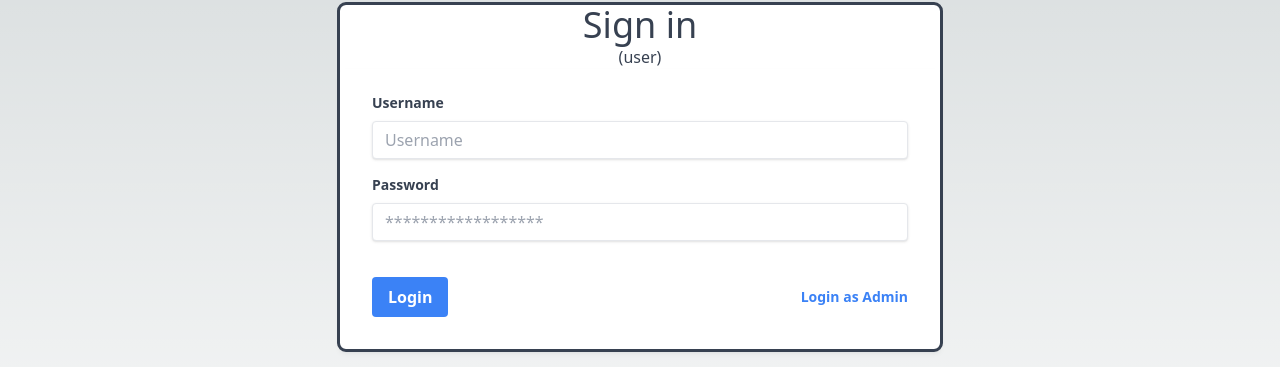
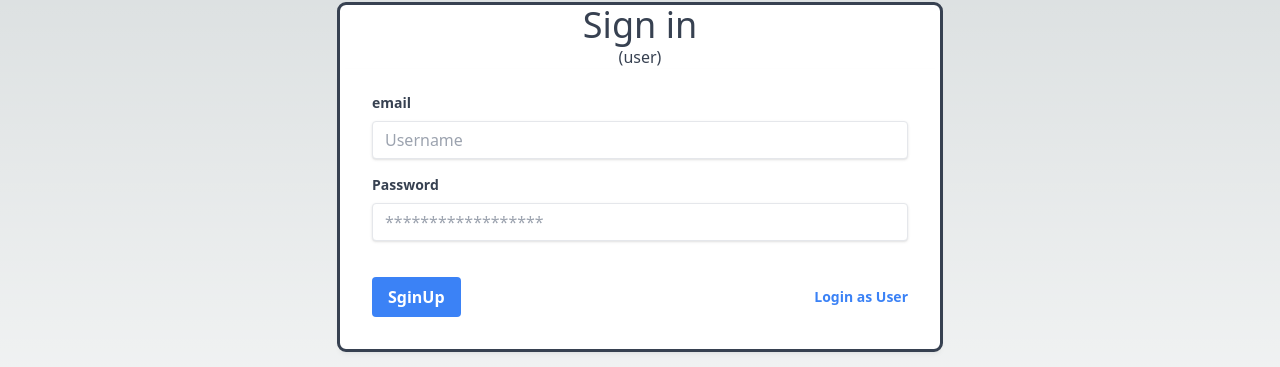
Before and after one commit to xanax02/bee-ete, a Next.js app: page / in a window 1280 px wide. Shown: the part 139-506 px from the top of the page. Built offline with nearby package versions, Linux system fonts and the light colour scheme.

Commit message:
signUp-page-completed

```diff
--- a/components/Signup.js
+++ b/components/Signup.js
@@ -1,29 +1,65 @@
-import React from 'react'
+
+import React, { useState, useRef } from 'react'
 
 const Signup = () => {
+
+    const[isAdmin, setIsAdmin] = useState(true);
+    const userName = useRef();
+    const password = useRef();
+
+    const submitHandler = async (event) => {
+        event.preventDefault();
+        const details = {
+            email: userName.current.value,
+            password: password.current.value,
+            isAdmin
+        }
+
+        const response = await fetch('/api/signup', {
+            method: 'POST',
+            body: JSON.stringify(details),
+            headers: {
+                'Content-Type': 'application/json'
+            }
+        });
+        const data = await response.json();
+        console.log(data);
+
+    }
+
+    let buttonData ;
+    if(isAdmin)
+    {
+        buttonData = 'User'
+    }
+    else
+    {
+        buttonData = 'Admin'
+    }
+
     return (
         <div className='w-[600px] outline mx-auto my-24 bg-white text-gray-700 rounded-md'>
             <h2 className='text-center text-4xl'>Sign in</h2>
             <p className='text-center'>(user)</p>
-            <form class="bg-white shadow-md rounded px-8 pt-6 pb-8 mb-4">
+            <form class="bg-white shadow-md rounded px-8 pt-6 pb-8 mb-4" onSubmit={submitHandler}>
                 <div class="mb-4">
                     <label class="block text-gray-700 text-sm font-bold mb-2" for="username">
-                    Username
+                    email
                     </label>
-                    <input class="bg-white shadow appearance-none border rounded w-full py-2 px-3 text-gray-700 leading-tight focus:outline-none focus:shadow-outline" id="username" type="text" placeholder="Username" />
+                    <input ref={userName} class="bg-white shadow appearance-none border rounded w-full py-2 px-3 text-gray-700 leading-tight focus:outline-none focus:shadow-outline" id="username" type="text" placeholder="Username" />
                 </div>
                 <div class="mb-6">
                     <label class="block text-gray-700 text-sm font-bold mb-2" for="password">
                     Password
                     </label>
-                    <input class="bg-white shadow appearance-none border rounded w-full py-2 px-3 text-gray-700 mb-3 leading-tight focus:outline-none focus:shadow-outline" id="password" type="password" placeholder="******************" />
+                    <input ref={password} class="bg-white shadow appearance-none border rounded w-full py-2 px-3 text-gray-700 mb-3 leading-tight focus:outline-none focus:shadow-outline" id="password" type="password" placeholder="******************" />
                 </div>
                 <div class="flex items-center justify-between">
                     <button class="bg-blue-500 hover:bg-blue-700 text-white font-bold py-2 px-4 rounded focus:outline-none focus:shadow-outline" type="button">
-                        Login
+                        SginUp
                     </button>
                     <a class="inline-block align-baseline font-bold text-sm text-blue-500 hover:text-blue-800" href="#">
-                        Login as Admin
+                        Login as {buttonData}
                     </a>
                 </div>
             </form>
--- a/pages/api/signup.js
+++ b/pages/api/signup.js
@@ -3,14 +3,14 @@ import { MongoClient } from "mongodb";
 export default async function handler(req,res) {
     const client = await MongoClient.connect('mongodb+srv://cronix:6166@cluster0.kwjblrz.mongodb.net/gasbookings?retryWrites=true&w=majority')
     const db = client.db();
-    const { email, password, userType} = req.body;
+    const { email, password, isAdmin} = req.body;
 
     let userCollection;
-    if(userType === 'admin')
+    if(isAdmin)
     {
         userCollection = db.collection('admin');
     }
-    else if(userType === 'user')
+    else
     {
         userCollection = db.collection('user');
     }
```
